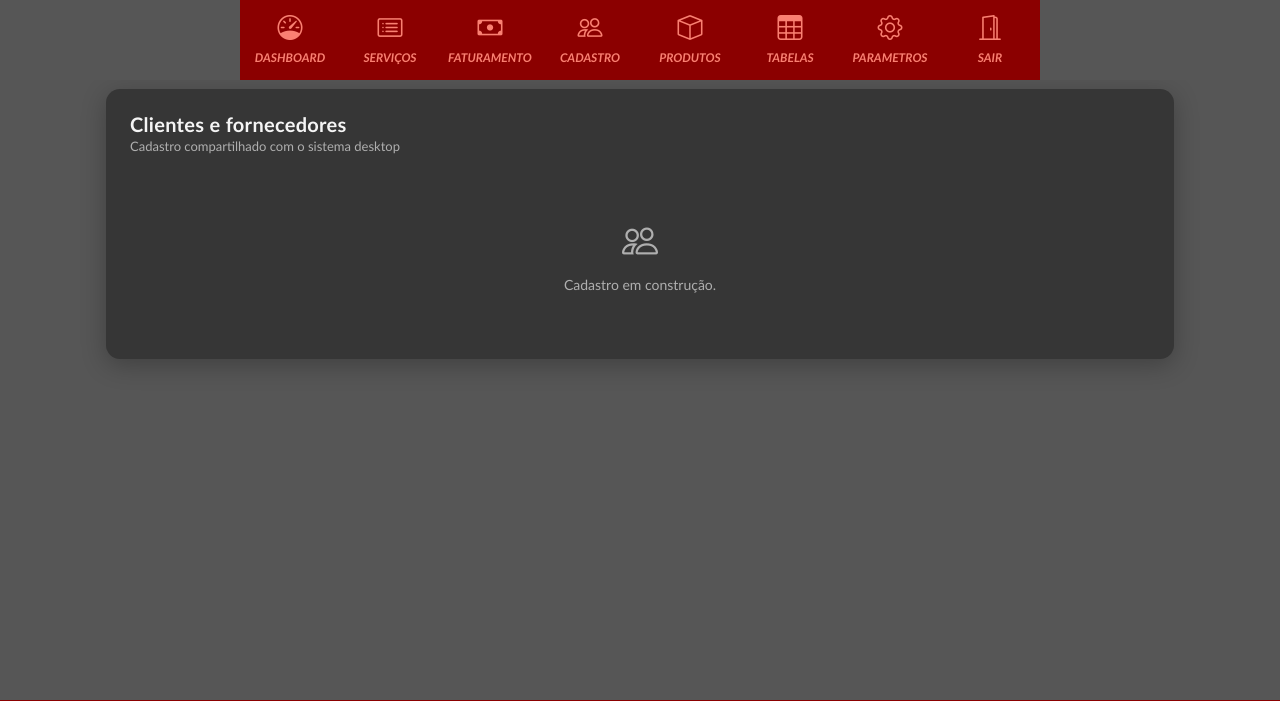
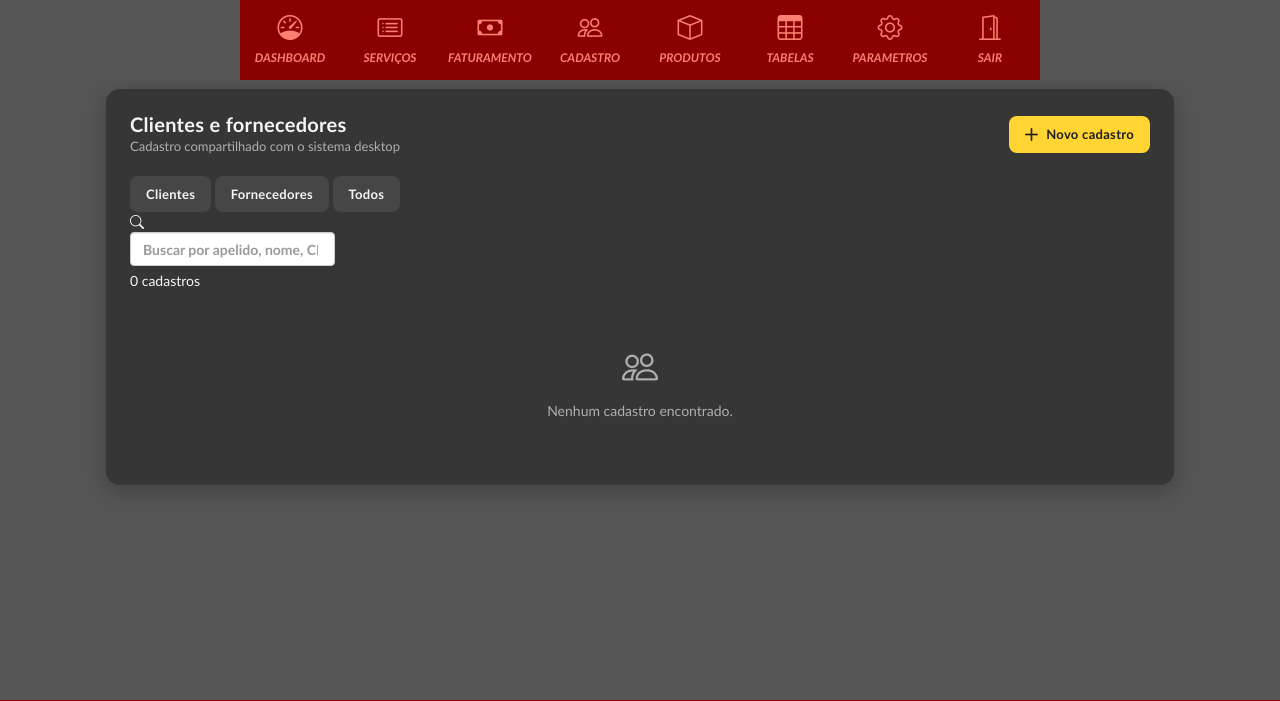
Before and after one commit to OswaldoSoares/comuniqg, a Django app: page /clientes/ in a window 1280 px wide. Shown: the top 701 px of the page. Run offline with Django 4.2, Linux system fonts and the light colour scheme; a user stored in the database is signed in; tables that the repository leaves empty hold one stand-in row (values such as "Sample post"); some libraries are stand-ins or nearby versions.

Commit message:
feat(clientes): facade, rotas e templates para listar, buscar e salvar
- facade no padrão do efetiva: create_contexto_pessoas,
  create_data_pessoas, modal_pessoa e save_pessoa
- filtro Clientes/Fornecedores/Todos e busca por apelido, nome,
  CNPJ ou CPF (com ou sem máscara)
- rotas pessoas_lista (JSON) e pessoa_form (GET abre o modal,
  POST salva), com login obrigatório
- templates da lista (ui-tabela, vira card no celular), do modal
  e da tela
- mensagens clca0001/clca0002 para o toast

Co-Authored-By: Claude Opus 5.5 <noreply@anthropic.com>

```diff
--- a/clientes/facade.py
+++ b/clientes/facade.py
@@ -0,0 +1,118 @@
+from django.db.models import Q, Value
+from django.db.models.functions import Replace
+from django.http import JsonResponse
+from django.shortcuts import get_object_or_404
+
+from clientes import html_data
+from clientes.forms import MASCARA_ZERADA, CadastraPessoa, so_digitos
+from core.tools import get_mensagem
+from databaseold.models import Pessoa
+
+FILTROS = [
+    ("CLIENTE", "Clientes"),
+    ("FORNECEDOR", "Fornecedores"),
+    ("TODOS", "Todos"),
+]
+FILTRO_PADRAO = "CLIENTE"
+
+
+def obter_filtro(valor):
+    valor = (valor or "").upper()
+    return valor if valor in dict(FILTROS) else FILTRO_PADRAO
+
+
+def _sem_pontuacao(campo):
+    """Documento só com dígitos, para buscar com ou sem máscara."""
+    expressao = campo
+    for caractere in "./-":
+        expressao = Replace(expressao, Value(caractere), Value(""))
+    return expressao
+
+
+def get_pessoas(filtro=FILTRO_PADRAO, busca=""):
+    pessoas = Pessoa.objects.all()
+    if filtro != "TODOS":
+        pessoas = pessoas.filter(funcao=filtro)
+
+    busca = " ".join((busca or "").split())
+    if busca:
+        condicao = Q(apelido__icontains=busca) | Q(nome__icontains=busca)
+        digitos = so_digitos(busca)
+        if len(digitos) >= 3:
+            pessoas = pessoas.annotate(
+                cnpj_digitos=_sem_pontuacao("cnpj"),
+                cpf_digitos=_sem_pontuacao("cpf"),
+            )
+            condicao |= Q(cnpj_digitos__contains=digitos) | Q(
+                cpf_digitos__contains=digitos
+            )
+        pessoas = pessoas.filter(condicao)
+
+    return pessoas.order_by("apelido", "idpessoa")
+
+
+def documento(pessoa):
+    """CNPJ ou CPF preenchido (o que não for a máscara zerada)."""
+    if pessoa.cnpj and pessoa.cnpj != MASCARA_ZERADA["cnpj"]:
+        return pessoa.cnpj
+    if pessoa.cpf and pessoa.cpf != MASCARA_ZERADA["cpf"]:
+        return pessoa.cpf
+    return ""
+
+
+def create_contexto_pessoas(filtro=FILTRO_PADRAO, busca=""):
+    pessoas = list(get_pessoas(filtro, busca))
+    for pessoa in pessoas:
+        pessoa.documento = documento(pessoa)
+    return {
+        "pessoas": pessoas,
+        "filtros": FILTROS,
+        "filtro": filtro,
+        "busca": busca,
+        "total": len(pessoas),
+    }
+
+
+def create_data_pessoas(request, filtro, busca="", mensagem=None):
+    """Resposta JSON com o card da lista de pessoas."""
+    contexto = create_contexto_pessoas(filtro, busca)
+    data = html_data.html_card_pessoas(request, contexto, {})
+    data.update({"filtro": filtro, "busca": busca})
+    if mensagem:
+        data.update(mensagem)
+    return JsonResponse(data)
+
+
+def get_pessoa_or_none(id_pessoa):
+    if not id_pessoa:
+        return None
+    return get_object_or_404(Pessoa, pk=id_pessoa)
+
+
+def modal_pessoa(request, id_pessoa=None, form=None):
+    pessoa = get_pessoa_or_none(id_pessoa)
+    if form is None:
+        form = CadastraPessoa(instance=pessoa)
+    contexto = {"form": form, "pessoa": pessoa}
+    return html_data.html_modal_pessoa(request, contexto)
+
+
+def save_pessoa(request):
+    id_pessoa = request.POST.get("id_pessoa")
+    pessoa = get_pessoa_or_none(id_pessoa)
+    form = CadastraPessoa(request.POST, instance=pessoa)
+
+    if not form.is_valid():
+        modal_html = modal_pessoa(request, id_pessoa, form)
+        return JsonResponse({"html_form": modal_html})
+
+    pessoa = form.save()
+    codigo = "clca0002" if id_pessoa else "clca0001"
+    mensagem = get_mensagem(
+        codigo, funcao=pessoa.funcao, apelido=pessoa.apelido
+    )
+    # Mostra a lista onde a pessoa salva aparece, sem a busca anterior
+    filtro = obter_filtro(request.POST.get("filtro"))
+    if filtro != "TODOS":
+        filtro = pessoa.funcao
+    return create_data_pessoas(request, filtro, "", mensagem)
--- /dev/null
+++ b/clientes/templates/clientes/components/pessoas.html
@@ -0,0 +1,46 @@
+<p class="pessoas-total">
+    {{ total }} cadastro{{ total|pluralize }}{% if busca %} encontrado{{ total|pluralize }} para "{{ busca }}"{% endif %}
+</p>
+{% if pessoas %}
+    <div class="ui-tabela-wrap">
+        <table class="ui-tabela ui-tabela-cards">
+            <thead>
+                <tr>
+                    <th>Apelido</th>
+                    <th>Nome</th>
+                    <th>Função</th>
+                    <th>Documento</th>
+                    <th>Cidade</th>
+                    <th></th>
+                </tr>
+            </thead>
+            <tbody>
+                {% for pessoa in pessoas %}
+                    <tr>
+                        <td data-label="Apelido" class="ui-forte">{{ pessoa.apelido }}</td>
+                        <td data-label="Nome">{{ pessoa.nome }}</td>
+                        <td data-label="Função">
+                            <span class="ui-badge pessoa-{{ pessoa.funcao|lower }}">{{ pessoa.funcao }}</span>
+                        </td>
+                        <td data-label="Documento">{{ pessoa.documento|default:"—" }}</td>
+                        <td data-label="Cidade">{% if pessoa.cidade %}{{ pessoa.cidade }}{% if pessoa.estado %}/{{ pessoa.estado }}{% endif %}{% else %}—{% endif %}</td>
+                        <td class="ui-acoes">
+                            <button type="button" class="ui-btn-icone js-pessoa-abrir"
+                                    data-url="{% url 'pessoa_form' %}"
+                                    data-id_pessoa="{{ pessoa.idpessoa }}"
+                                    data-title="ALTERAR {{ pessoa.funcao }} {{ pessoa.apelido }}"
+                                    title="Alterar" aria-label="Alterar {{ pessoa.apelido }}">
+                                <i class="bi bi-pencil"></i>
+                            </button>
+                        </td>
+                    </tr>
+                {% endfor %}
+            </tbody>
+        </table>
+    </div>
+{% else %}
+    <div class="ui-vazio">
+        <i class="bi bi-people"></i>
+        <p>Nenhum cadastro encontrado.</p>
+    </div>
+{% endif %}
--- a/clientes/templates/clientes/index.html
+++ b/clientes/templates/clientes/index.html
@@ -4,16 +4,45 @@
 {% block main %}
 <link rel="stylesheet" href="{% static 'core/css/clientes.css' %}">
 <main class="clientes-pagina">
-    <section class="ui-card card-pessoas">
+    <section class="ui-card card-pessoas js-pessoas"
+             data-url-lista="{% url 'pessoas_lista' %}"
+             data-filtro="{{ filtro }}">
         <header class="ui-card-header">
             <div>
                 <h2 class="ui-card-titulo">Clientes e fornecedores</h2>
                 <p class="ui-card-subtitulo">Cadastro compartilhado com o sistema desktop</p>
             </div>
+            <div class="ui-card-acoes">
+                <button type="button" class="ui-btn ui-btn-primario js-pessoa-abrir"
+                        data-url="{% url 'pessoa_form' %}"
+                        data-title="NOVO CADASTRO">
+                    <i class="bi bi-plus-lg"></i> Novo cadastro
+                </button>
+            </div>
         </header>
-        <div class="ui-vazio">
-            <i class="bi bi-people"></i>
-            <p>Cadastro em construção.</p>
+
+        <div class="pessoas-barra">
+            <div class="pessoas-filtros" role="group" aria-label="Filtrar por função">
+                {% for valor, rotulo in filtros %}
+                    <button type="button"
+                            class="ui-btn ui-btn-secundario js-pessoa-filtro{% if valor == filtro %} pessoas-filtro-ativo{% endif %}"
+                            data-filtro="{{ valor }}"
+                            aria-pressed="{% if valor == filtro %}true{% else %}false{% endif %}">
+                        {{ rotulo }}
+                    </button>
+                {% endfor %}
+            </div>
+            <label class="pessoas-busca">
+                <i class="bi bi-search"></i>
+                <input type="search" class="form-control js-pessoa-busca"
+                       placeholder="Buscar por apelido, nome, CNPJ ou CPF"
+                       value="{{ busca|default:'' }}" autocomplete="off"
+                       aria-label="Buscar cadastro">
+            </label>
+        </div>
+
+        <div class="card-pessoas-lista">
+            {% include "clientes/components/pessoas.html" %}
         </div>
     </section>
 </main>
--- a/clientes/urls.py
+++ b/clientes/urls.py
@@ -1,7 +1,9 @@
 from django.urls import path
 
-from clientes.views import index_clientes
+from clientes.views import index_clientes, pessoa_form, pessoas_lista
 
 urlpatterns = [
     path("", index_clientes, name="index_clientes"),
+    path("pessoas", pessoas_lista, name="pessoas_lista"),
+    path("pessoa/form", pessoa_form, name="pessoa_form"),
 ]
--- a/clientes/views.py
+++ b/clientes/views.py
@@ -1,8 +1,33 @@
 from django.contrib.auth.decorators import login_required
+from django.http import JsonResponse
 from django.shortcuts import render
+from django.views.decorators.http import require_GET, require_http_methods
+
+from clientes import facade
 
 
 @login_required
+@require_GET
 def index_clientes(request):
-    contexto = {}
+    filtro = facade.obter_filtro(request.GET.get("filtro"))
+    contexto = facade.create_contexto_pessoas(filtro, request.GET.get("busca"))
     return render(request, "clientes/index.html", contexto)
+
+
+@login_required
+@require_GET
+def pessoas_lista(request):
+    filtro = facade.obter_filtro(request.GET.get("filtro"))
+    return facade.create_data_pessoas(
+        request, filtro, request.GET.get("busca", "")
+    )
+
+
+@login_required
+@require_http_methods(["GET", "POST"])
+def pessoa_form(request):
+    if request.method == "POST":
+        return facade.save_pessoa(request)
+
+    modal_html = facade.modal_pessoa(request, request.GET.get("id_pessoa"))
+    return JsonResponse({"modal_html": modal_html})
```
Also changed, not shown: account/test/test_login.py (+2 -0 lines), clientes/html_data.py (added, +14 -0 lines), clientes/templates/clientes/components/campo.html (added, +11 -0 lines), clientes/templates/clientes/modal_pessoa.html (added, +26 -0 lines), clientes/tests/test_views.py (+167 -2 lines), core/message.py (+10 -1 lines).
